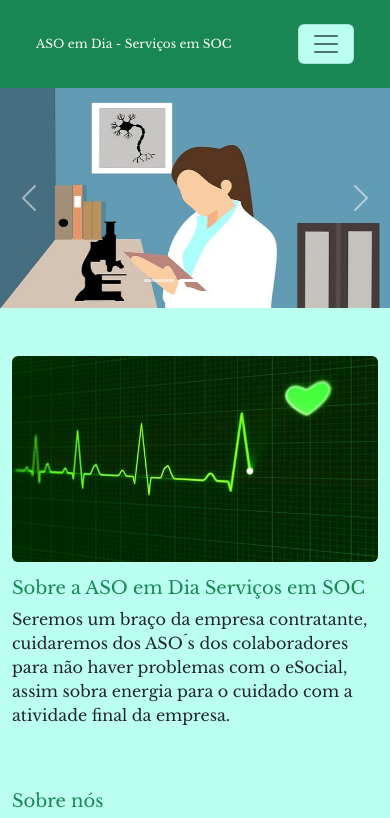
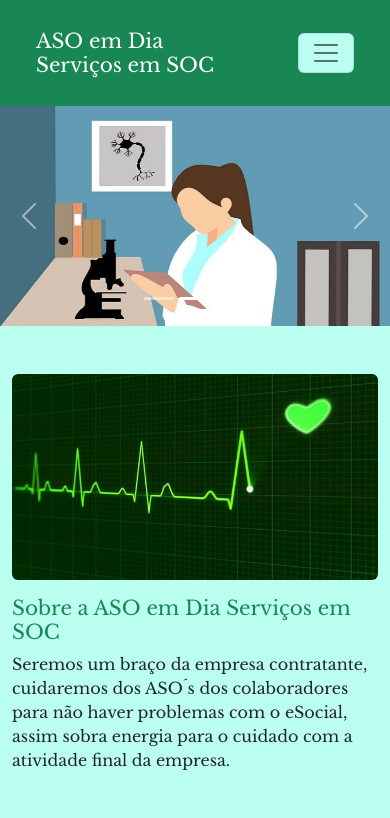
Before and after one commit to HenriqueSchneiderAlmeida/ASOemDia, a plain HTML site: page index.html in a window 390 px wide. Shown: the top 818 px of the page. Drawn offline with nearby package versions, Linux system fonts and the light colour scheme; files whose address does not match are found by name; a web font is replaced by a local one.

Commit message:
desmenbra Credenciamento 3

```diff
--- a/index.html
+++ b/index.html
@@ -16,7 +16,7 @@
 <body>                                 <!--Sticky-top para que o header acompanhe a pagina durante a rolagem -->
     <header class="navbar navbar-expand-lg sticky-top p-4" id="cabecalho">
         <div class="container">
-            <h1 class="titulo-font m-0 navbar-brand">ASO em Dia - Serviços em SOC</h1>
+            <h1 class="titulo-font m-0 navbar-brand">ASO em Dia <br> Serviços em SOC</h1>
             <button class="navbar-toggler" data-bs-toggle="collapse" data-bs-target="#menu-navegacao">
                 <span class="navbar-toggler-icon"></span>
             </button>
--- a/main.css
+++ b/main.css
@@ -134,11 +134,12 @@ h1.titulo-font {
     }
 
     h1.titulo-font {
-        font-size: 12px;
+        font-size: 20px;
     }
 
     h2.titulo-font {
-        font-size: 18px;
+        font-size: 20px;
+
     }
 
     .imgSrv {
```
